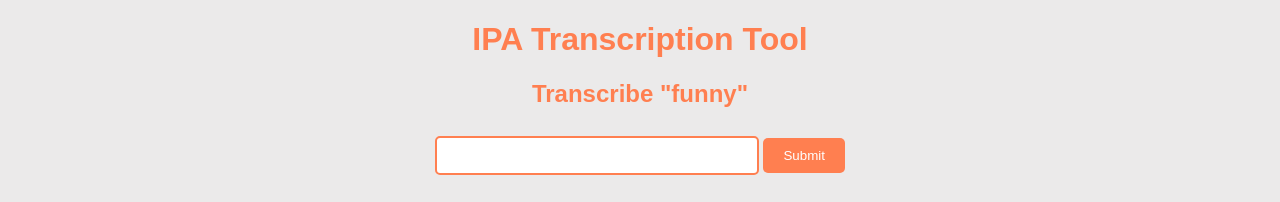
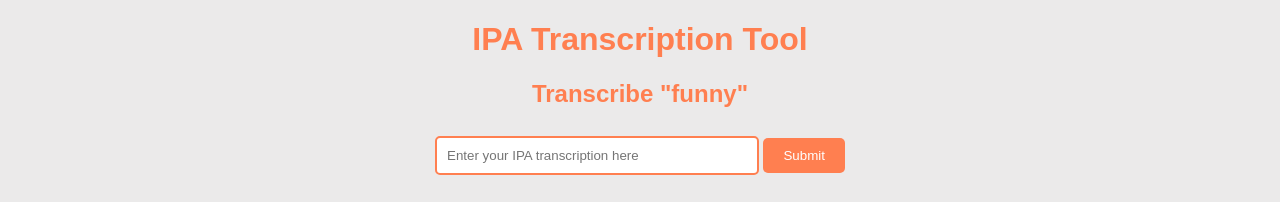
Before and after one commit to EliteApex/IPA-Transcription-Tool, a website: page public/index.html in a window 1280 px wide. Shown: the top 202 px of the page. Drawn offline with Linux system fonts and the light colour scheme.

Commit message:
placeholder for text input

```diff
--- a/public/index.html
+++ b/public/index.html
@@ -11,7 +11,7 @@
         <h1>IPA Transcription Tool</h1>
         <div id="wordDisplay"></div>
         <form id="textForm">
-            <input type="text" id="textInput" />
+            <input type="text" id="textInput" placeholder="Enter your IPA transcription here"/>
             <button type="submit">Submit</button>
         </form>
         <div class="feedback-container">
```
